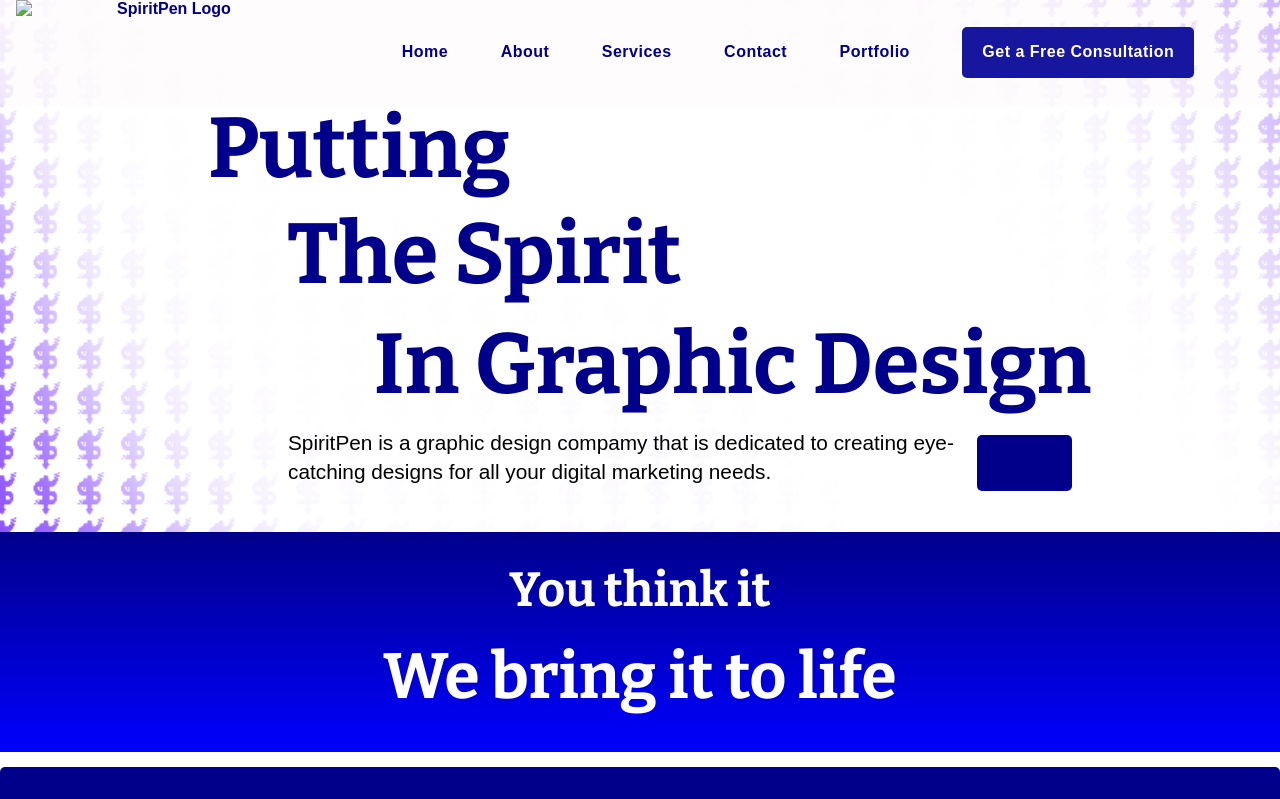
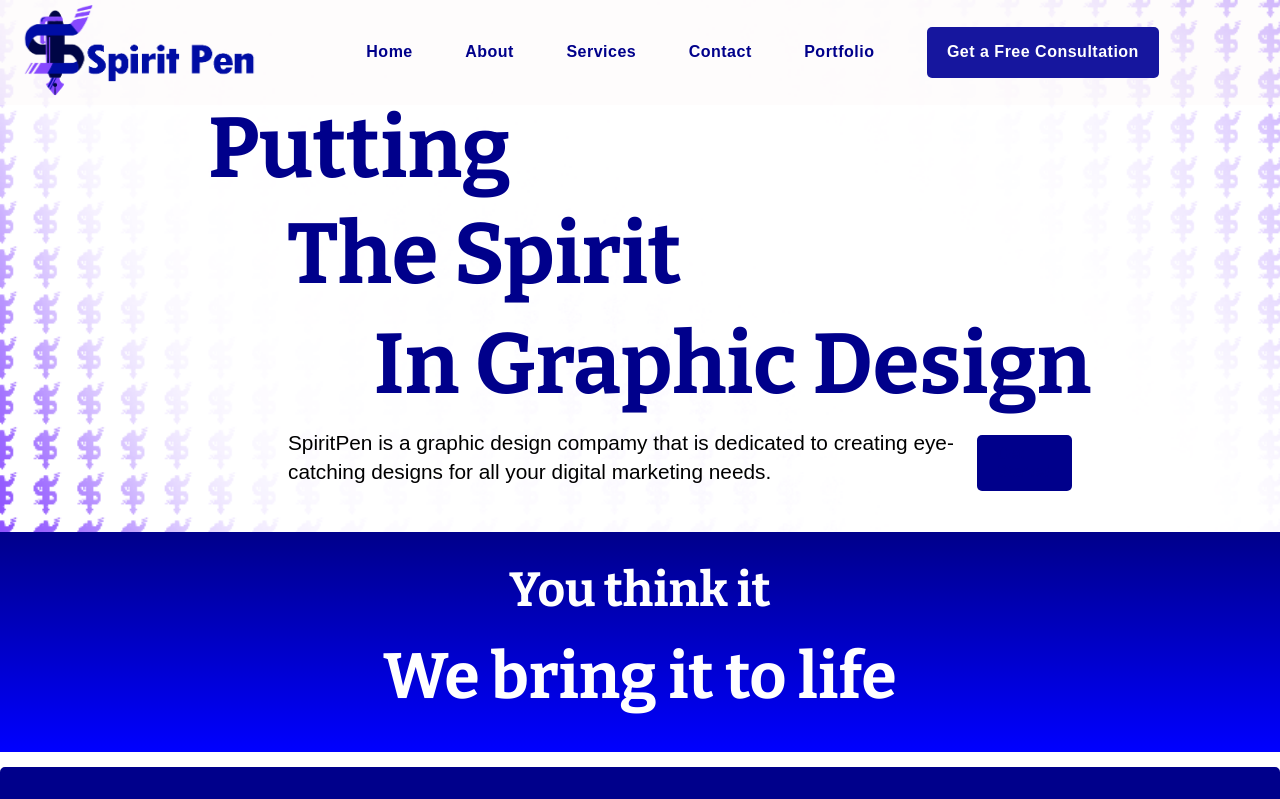
Before and after one commit to Phajapen/SpiritPen, a plain HTML site: page index.html in a window 1280 px wide. Shown: the top 799 px of the page. Drawn offline with nearby package versions, Linux system fonts and the light colour scheme; a script that the page names is missing.

Commit message:
Update index.html

```diff
--- a/index.html
+++ b/index.html
@@ -14,7 +14,7 @@
       <p class="skipnavigation"><a href="#contentstart">Skip navigation</a></p>
          <header>
            <nav>
-		    <a href="index.html"><img src="images/spiritpen logo.png" alt="SpiritPen Logo" class="logo"></a>
+		    <a href="index.html"><img src="images/SpiritpenLogo.png" alt="SpiritPen Logo" class="logo"></a>
 		    <ul>
              <li class="current_page"><a href="index.html">Home</a></li>
              <li><a href="about.html">About</a></li>
```
